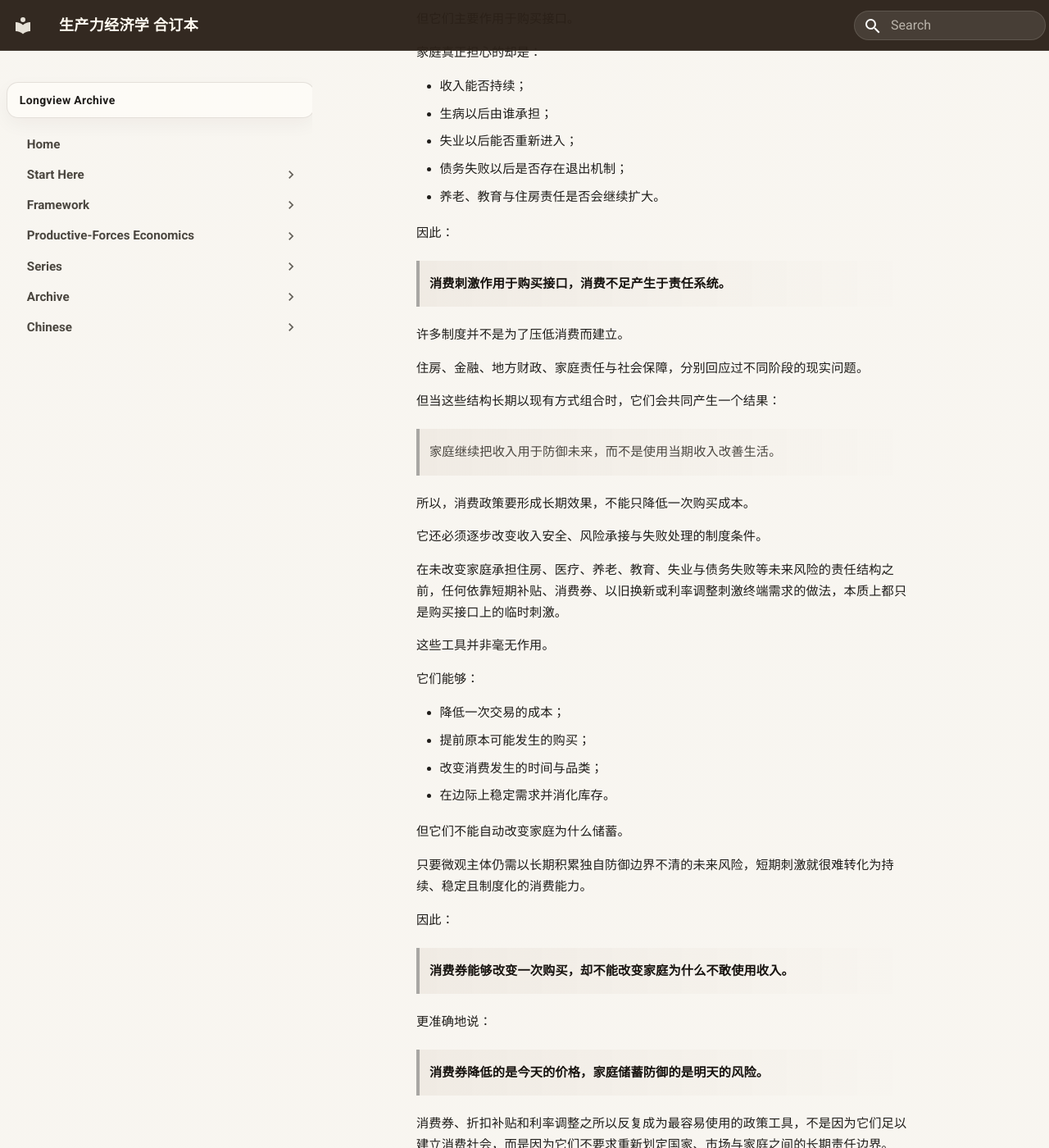
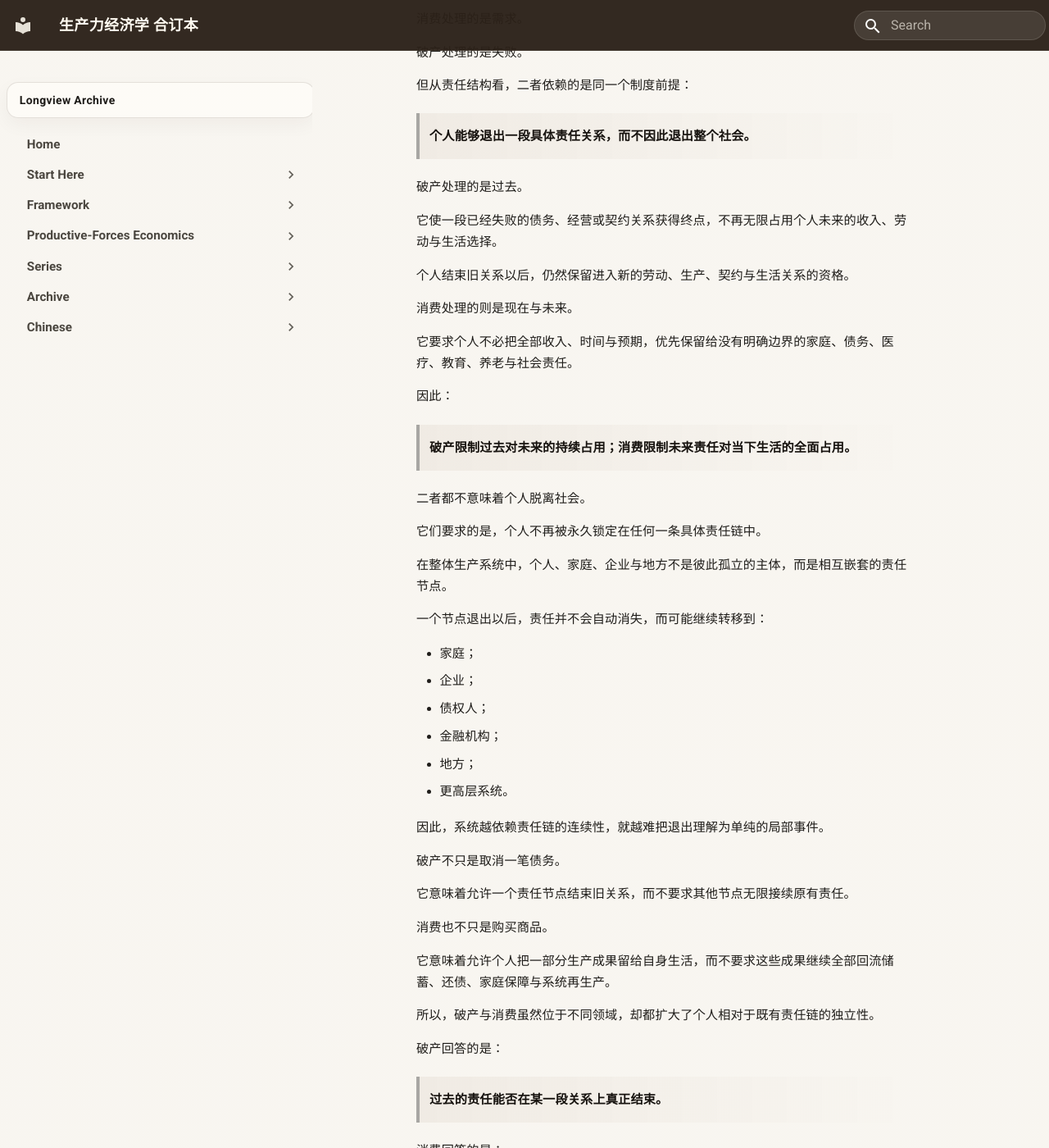
Before and after one commit to guanshi1688/longview-archive, an MkDocs documentation site: the page built from docs/essays/chinese/productive-forces-economics/_生产力经济学-合订本.md, in a window 1280 px wide and 1400 px high, scrolled down 65280 px. Shown: the whole window at 82% size. Built offline with MkDocs 1.6.1 and Material for MkDocs 9.7.7, drawn with Linux system fonts in a browser that asks for light colours; some of the changed text lies outside the part shown.

```diff
--- a/docs/essays/chinese/productive-forces-economics/_生产力经济学-合订本.md
+++ b/docs/essays/chinese/productive-forces-economics/_生产力经济学-合订本.md
@@ -2299,7 +2299,75 @@
 
 ---
 
-## 八、为什么消费刺激经常只能产生短期效果
+## 八、消费与破产为什么具有相同的责任基础
+
+消费与破产看似属于两个不同问题。
+
+消费处理的是需求。
+
+破产处理的是失败。
+
+但从责任结构看，二者依赖的是同一个制度前提：
+
+> **个人能够退出一段具体责任关系，而不因此退出整个社会。**
+
+破产处理的是过去。
+
+它使一段已经失败的债务、经营或契约关系获得终点，不再无限占用个人未来的收入、劳动与生活选择。
+
+个人结束旧关系以后，仍然保留进入新的劳动、生产、契约与生活关系的资格。
+
+消费处理的则是现在与未来。
+
+它要求个人不必把全部收入、时间与预期，优先保留给没有明确边界的家庭、债务、医疗、教育、养老与社会责任。
+
+因此：
+
+> **破产限制过去对未来的持续占用；消费限制未来责任对当下生活的全面占用。**
+
+二者都不意味着个人脱离社会。
+
+它们要求的是，个人不再被永久锁定在任何一条具体责任链中。
+
+在整体生产系统中，个人、家庭、企业与地方不是彼此孤立的主体，而是相互嵌套的责任节点。
+
+一个节点退出以后，责任并不会自动消失，而可能继续转移到：
+
+- 家庭；
+- 企业；
+- 债权人；
+- 金融机构；
+- 地方；
+- 更高层系统。
+
+因此，系统越依赖责任链的连续性，就越难把退出理解为单纯的局部事件。
+
+破产不只是取消一笔债务。
+
+它意味着允许一个责任节点结束旧关系，而不要求其他节点无限接续原有责任。
+
+消费也不只是购买商品。
+
+它意味着允许个人把一部分生产成果留给自身生活，而不要求这些成果继续全部回流储蓄、还债、家庭保障与系统再生产。
+
+所以，破产与消费虽然位于不同领域，却都扩大了个人相对于既有责任链的独立性。
+
+破产回答的是：
+
+> **过去的责任能否在某一段关系上真正结束。**
+
+消费回答的是：
+
+> **生产成果是否有一部分能够停止回流责任体系，真正进入个人生活。**
+
+二者共同处理的，其实是同一个问题：
+
+> **个人能否在继续属于社会的同时，不再永久属于每一条具体责任链。**
+
+
+---
+
+## 九、为什么消费刺激经常只能产生短期效果
 
 消费券、以旧换新、降低购买门槛，都能够改善一次交易的条件。
 
@@ -2729,6 +2797,26 @@
 > **破产不是责任消失，而是责任被审查、分配、终止并重新接续。**
 
 破产制度不是消费社会的充分条件，却是让失败责任获得边界、使个人重新取得未来支配能力的重要接口。
+
+这也是破产与消费共享同一底层逻辑的原因。
+
+破产使过去的失败不能无限占用未来。
+
+消费则要求未来不再被全部可能责任提前预留。
+
+二者都不要求个人脱离集体或脱离社会。
+
+它们要求的是：
+
+> **个人可以退出一段已经失败的具体关系，而不因此失去继续留在整体社会中的资格。**
+
+如果一个体系不能区分“退出一段责任关系”与“退出整个责任共同体”，它就会同时对破产和消费保持谨慎。
+
+因为破产终止的是旧责任，消费释放的是个人对当下生活与未来时间的支配。
+
+从这个意义上说，二者处理的是同一个问题：
+
+> **个人能否在继续属于社会的同时，不再永久属于每一条具体责任链。**
 
 它不是允许个人退出社会，而是允许个人退出一段已经失败的契约，同时保留继续留在社会、生产与消费循环中的资格。
 
```
Also changed, not shown: other parts of docs/essays/chinese/productive-forces-economics/_生产力经济学-合订本.md (+1 -1 lines), docs/essays/english/productive-forces-economics/_productive-forces-economics-bundle.md (+42 -0 lines).
